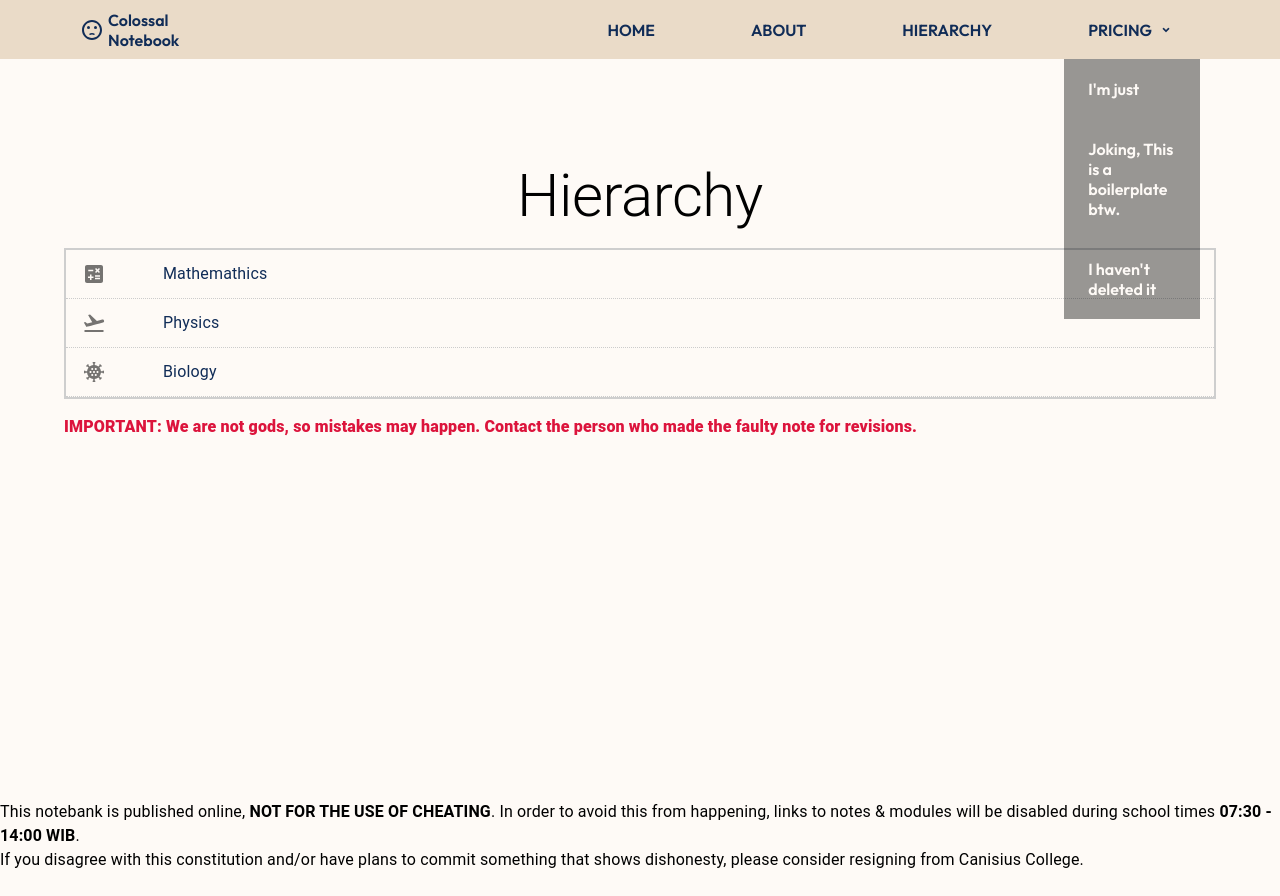
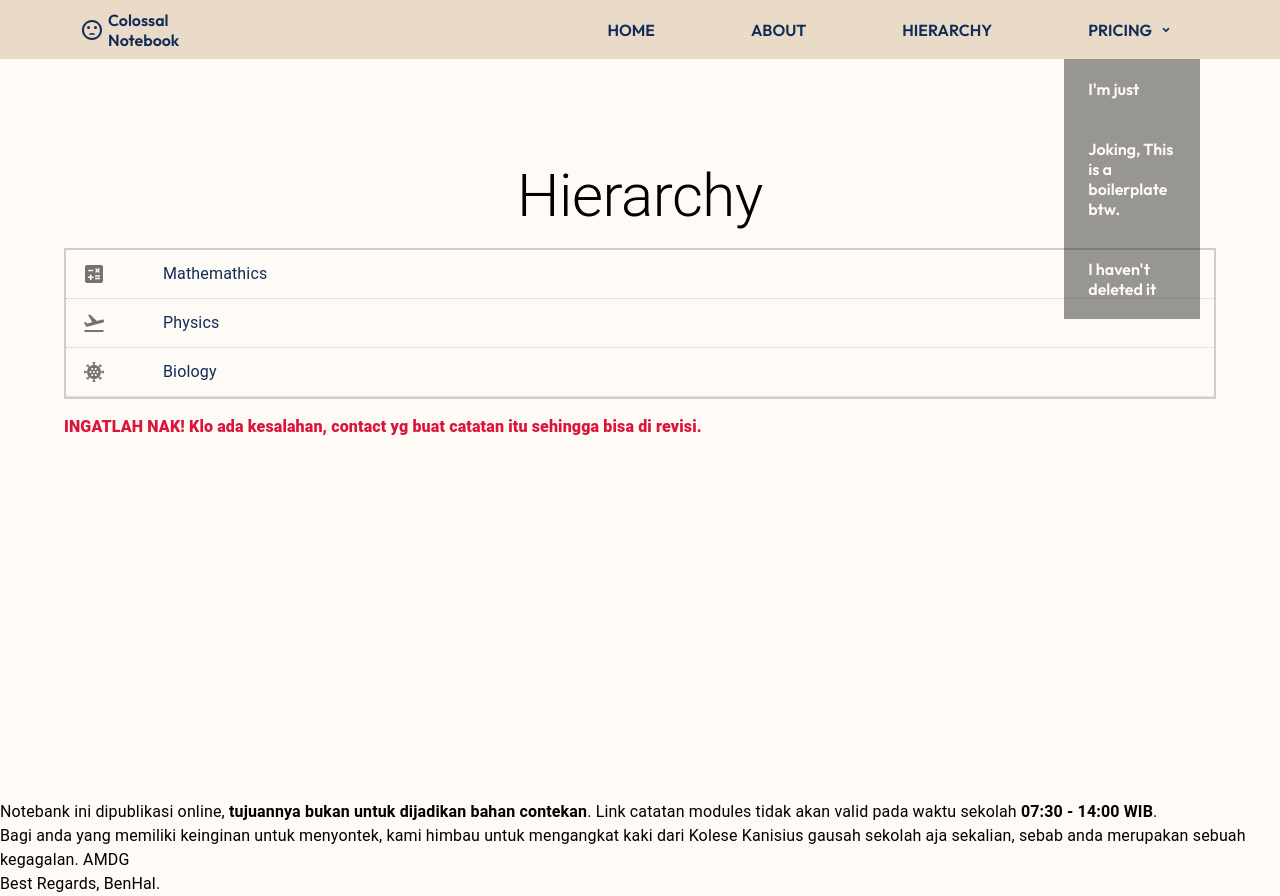
Before and after one commit to Benedict02/caniarc, a React (Vite) app: page /ColossalNotebook/hierarchy in a window 1280 px wide. Before the commit the page ends 872 px from the top, so only its background shows below. Built offline with nearby package versions, Linux system fonts and the light colour scheme.

Commit message:
minor update: 1. Changed language to Indo bcs I feel like english is alienated 2. Refined the scolding in footer 3. Book of brainrot in progress 4. Updated about page 5. Updated navbar, added "Misc". thats probably it idk mls ngetik

```diff
--- a/src/components/Footer.jsx
+++ b/src/components/Footer.jsx
@@ -6,16 +6,19 @@ const Footer = () => {
       <Stack>
         <Stack>
           <Typography>
-            This notebank is published online,{" "}
-            <strong>NOT FOR THE USE OF CHEATING</strong>. In order to avoid this
-            from happening, links to notes & modules will be disabled during
-            school times <strong>07:30 - 14:00 WIB</strong>.
+            Notebank ini dipublikasi online,{" "}
+            <strong>tujuannya bukan untuk dijadikan bahan contekan</strong>.
+            Link catatan modules tidak akan valid pada waktu sekolah{" "}
+            <strong>07:30 - 14:00 WIB</strong>.
           </Typography>
           <Typography>
-            If you disagree with this constitution and/or have plans to commit
-            something that shows dishonesty, please consider resigning from
-            Canisius College.
+            Bagi anda yang memiliki keinginan untuk menyontek, kami himbau untuk
+            mengangkat kaki dari Kolese Kanisius gausah sekolah aja sekalian,
+            sebab anda merupakan sebuah kegagalan. AMDG
           </Typography>
+        </Stack>
+        <Stack>
+          <Typography>Best Regards, BenHal.</Typography>
         </Stack>
       </Stack>
     </>
--- a/src/components/HieGene.jsx
+++ b/src/components/HieGene.jsx
@@ -8,11 +8,13 @@ import {
 } from "@mui/material";
 import GradeIcon from "@mui/icons-material/Grade";
 import CheckCircleIcon from "@mui/icons-material/CheckCircle";
+import NewReleasesIcon from "@mui/icons-material/NewReleases";
 // Note to future self: DO NOT REPEAT JS CODE. IF U FEEL THAT YOU'VE SPAMMED COPY PASTE AND THE CODE IS LONG:
 // GO MAKE A SEPERATE FILE AS A GENERATOR THING BCS ITS D.R.Y. (DONT REPEAT YOURSELF)
 
 const palette = {
-  benhal: "#DC143C",
+  syllabus: "#DC143C",
+  benhal: "wheat",
   gabrio: "#FF5733",
   notebank: "#3246a8",
 };
@@ -36,14 +38,25 @@ const HieGene = (props) => {
           }}
         >
           <ListItemIcon>
-            {props.chip == "BenHal" ? (
+            {props.chip == "Syllabus" ? (
+              <Chip
+                icon={<NewReleasesIcon color="white" />}
+                label={props.chip}
+                sx={{
+                  ml: 10,
+                  backgroundColor: palette.syllabus,
+                  color: "white",
+                  fontWeight: "800",
+                }}
+              />
+            ) : props.chip == "BenHal" ? (
               <Chip
                 avatar={<Avatar alt="BenHal" src="./logo.svg" />}
                 label={props.chip}
                 sx={{
                   ml: 10,
                   backgroundColor: palette.benhal,
-                  color: "white",
+                  color: "maroon",
                   fontWeight: "650",
                 }}
               />
--- a/src/pages/Hierarchy.jsx
+++ b/src/pages/Hierarchy.jsx
@@ -11,7 +11,6 @@ import CalculateIcon from "@mui/icons-material/Calculate";
 import CoronavirusIcon from "@mui/icons-material/Coronavirus";
 import FlightTakeoffIcon from "@mui/icons-material/FlightTakeoff";
 import { useState } from "react";
-import { Link } from "react-router-dom";
 import HieGene from "../components/HieGene";
 
 const Hierarchy = () => {
@@ -79,7 +78,6 @@ const Hierarchy = () => {
                 <List disablePadding>
                   <HieGene
                     link="https://drive.google.com/file/d/1b_61jcUHMAwQQqkZRIHoLyIO07PeDHPT/view?usp=sharing"
-                    color="secondary"
                     chip="Syllabus"
                     title="Learning Program Matematika"
                   />
@@ -96,14 +94,32 @@ const Hierarchy = () => {
                     title="Modul Matematika WAJIB Kelas X IPA dan IPS (2021-2022) (1) (1)"
                   />
                   <HieGene
-                    link="https://drive.google.com/file/d/17y9BDu0R9YLeNeiWudwUbAdfyaSWpABY/view?usp=sharing"
+                    link="https://drive.google.com/file/d/1GnZGpWiz8JwS9Mh_DFUmEqt95Q9o3di6/view?usp=sharing"
+                    color="warning"
+                    chip="Module Kelas X"
+                    title="[Trigonometry] Modul Trigonometry CC (src: Kakel)"
+                  />
+                  <HieGene
+                    link="https://drive.google.com/file/d/1gTE1jGRdi5wj7cFzngB4qqMDD-yf2Ipk/view?usp=sharing"
                     chip="BenHal"
                     title="[Trigonometry] #1 Introduction"
                   />
                   <HieGene
-                    link="https://drive.google.com/file/d/1gYkFt7eWf1sgkhlj2DKB0pzQgqtPEKfS/view?usp=sharing"
+                    link="https://drive.google.com/file/d/1j4tcYnXXI2OeuqyG7gMUvRS7tE45Jzo7/view?usp=sharing"
                     chip="BenHal"
-                    title="[Trigonometry] #2 Sudut Berelasi"
+                    title="[Trigonometry] #2 Sudut Berelasi & Asal usul radian"
+                  />
+                  <HieGene
+                    link="https://drive.google.com/file/d/1kL5YXxboEoQFtqcDgOPexaZD5BGffmMA/view?usp=sharing"
+                    color="info"
+                    chip="Latihan Soal"
+                    title="[Trigonometry] Latihan Soal Perbandingan & Fungsi Trigonometri"
+                  />
+                  <HieGene
+                    link="https://drive.google.com/file/d/1ng76-zmVoIBI6uxG0beKLSc-8RYuD9sD/view?usp=sharing"
+                    color="info"
+                    chip="Latihan Soal"
+                    title="[Trigonometry] Latihan Soal Aturan Sinus Cosinus"
                   />
 
                   {/* Go continue trigono this is a little divider for matrix(kls 11) */}
@@ -176,8 +192,8 @@ const Hierarchy = () => {
           </Stack>
           <Stack>
             <Typography sx={{ color: "crimson", fontWeight: "800" }}>
-              IMPORTANT: We are not gods, so mistakes may happen. Contact the
-              person who made the faulty note for revisions.
+              INGATLAH NAK! Klo ada kesalahan, contact yg buat catatan itu
+              sehingga bisa di revisi.
             </Typography>
           </Stack>
         </Stack>
```
